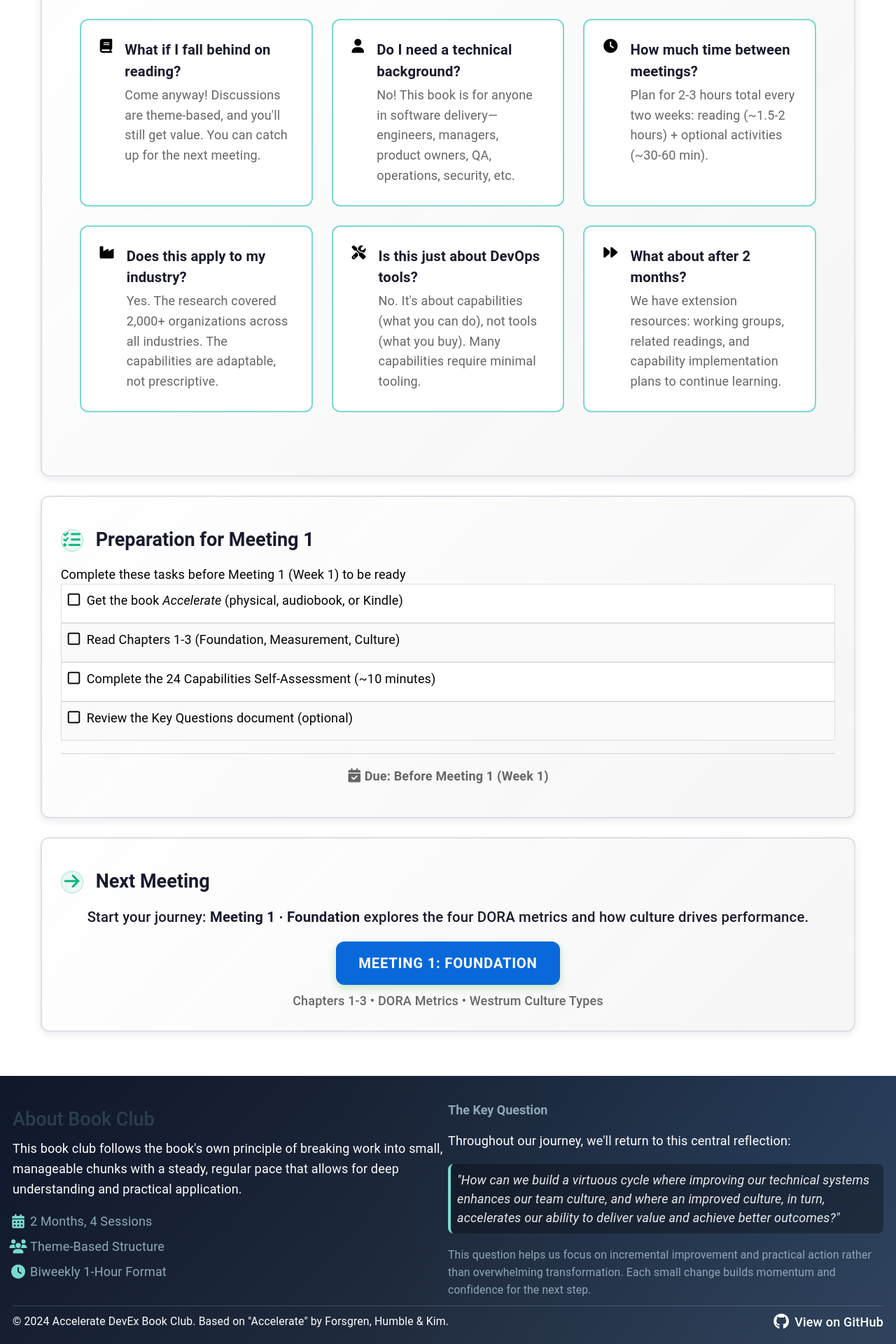
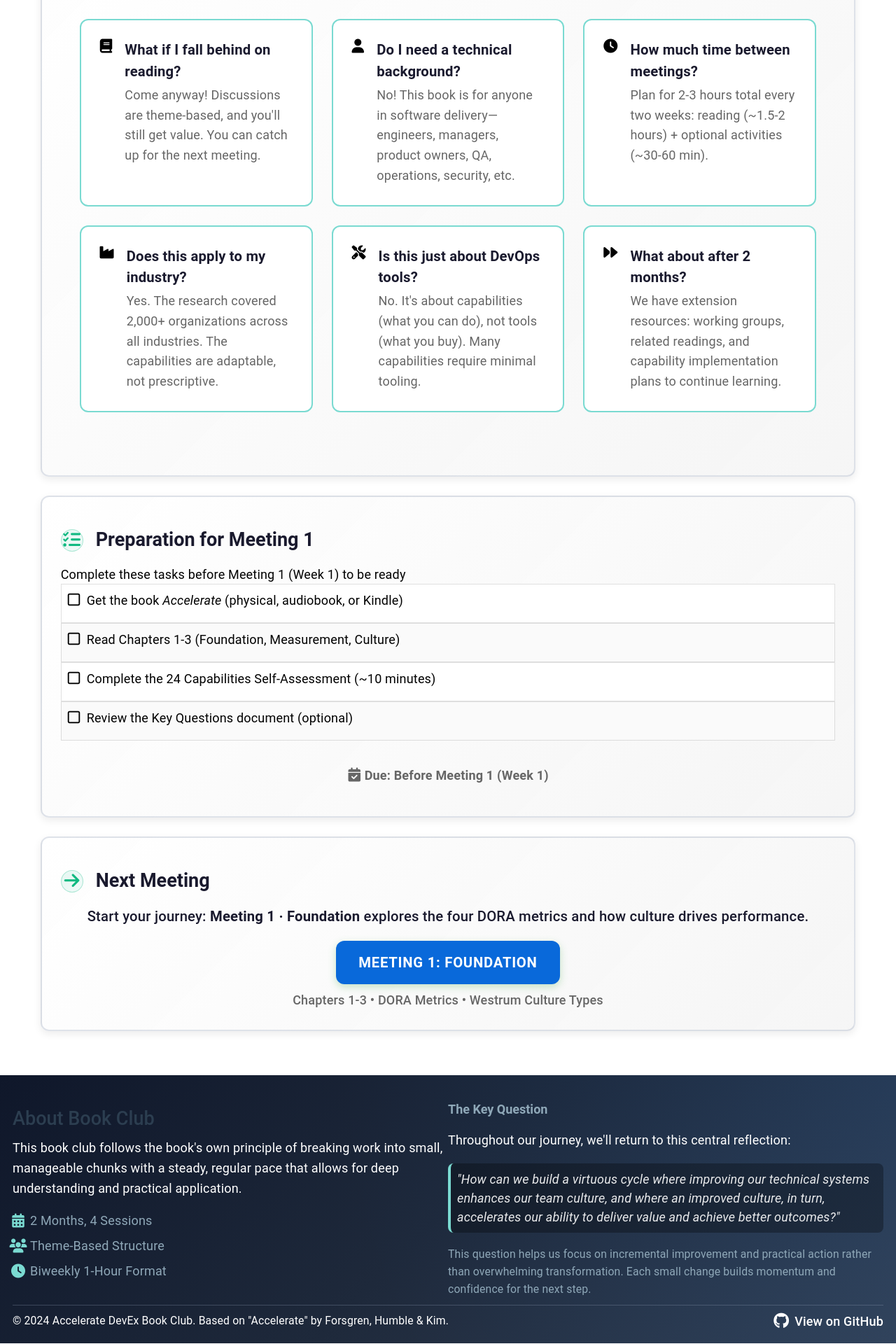
Before and after one commit to mhenke/accelerate-devex-book-club-notebooklm, a Jekyll site: the page built from docs/_meetings/meeting-0.md, in a window 1280 px wide. Shown: the part 3568-5488 px from the top of the page at 70% size. Built offline with Jekyll 4.4.1, drawn with Linux system fonts in a browser that asks for light colours; some web fonts are replaced.

Commit message:
Remove top border from action items due-date section
Removed border-top from .section-card.action-items .due-date for cleaner look

```diff
--- a/docs/_sass/components/_sections.scss
+++ b/docs/_sass/components/_sections.scss
@@ -283,10 +283,6 @@
       margin-top: var(--space-md);
       padding-top: var(--space-md);
       padding-bottom: var(--space-md);
-      /* Use explicit width token and a slightly stronger color so the top border is visible
-         across gradients and subtle backgrounds. This keeps the border-system tokens intact
-         while improving contrast for this specific component. */
-      border-top: var(--border-width-thin) solid rgba(148, 163, 184, 0.45);
       color: #666;
       font-size: var(--font-size-body);
       display: flex;
```
